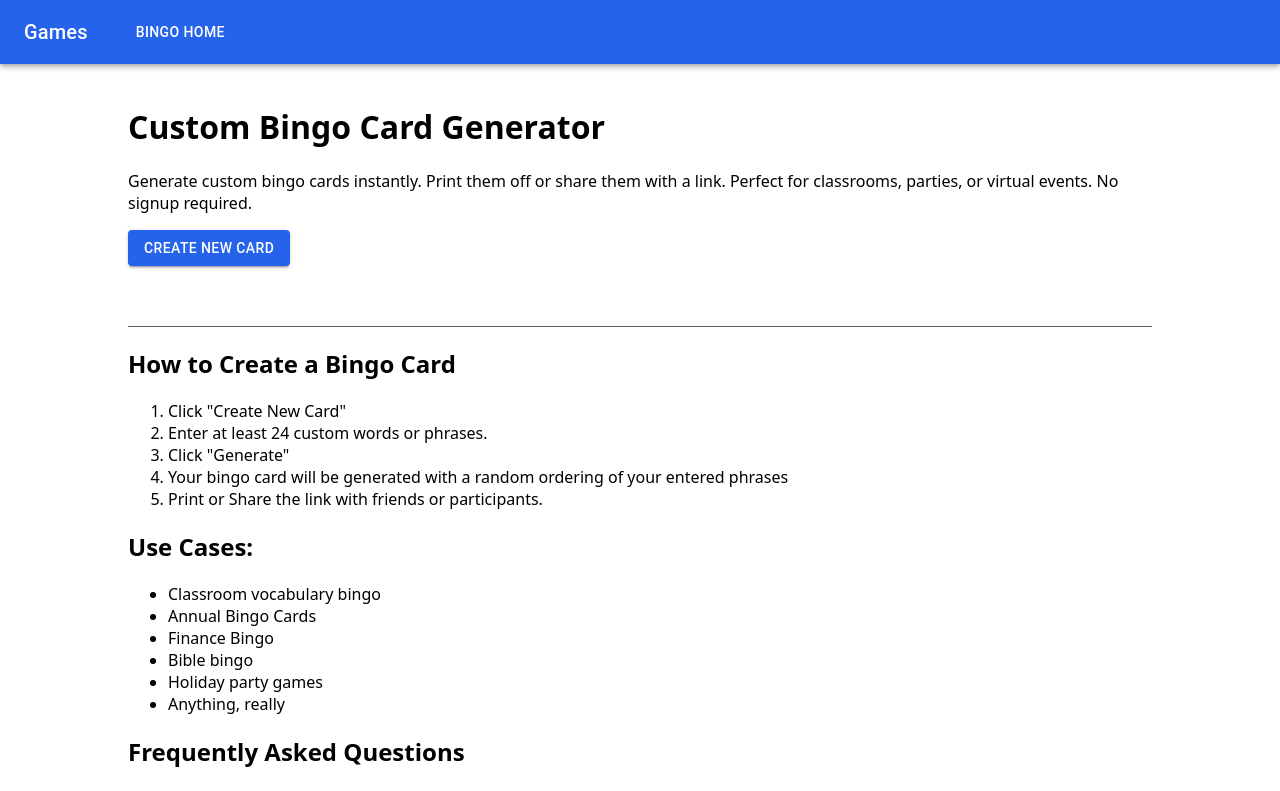
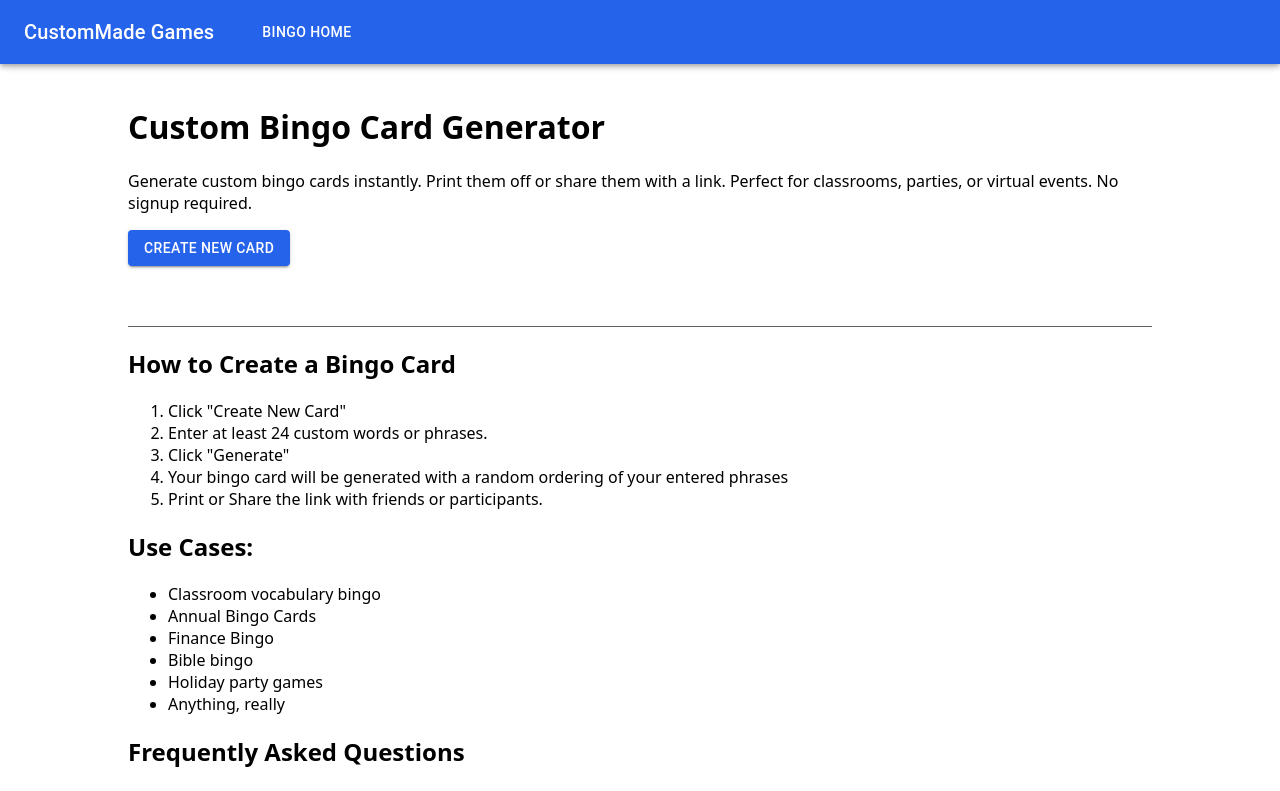
Before and after one commit to hagensv-web/games, a Next.js app: page /bingo in a window 1280 px wide. Shown: the top 791 px of the page. Built offline with nearby package versions, Linux system fonts and the light colour scheme; what @mui/material-nextjs would draw is missing.

Commit message:
title links to home page

```diff
--- a/src/components/Navigation.tsx
+++ b/src/components/Navigation.tsx
@@ -15,6 +15,7 @@ import Drawer from '@mui/material/Drawer';
 import Button from '@mui/material/Button';
 import { bingoHome } from '@/utility/bingo/navigation';
 import Spacer from '@/components/Spacer';
+import Link from 'next/link';
 
 const pages = [
     {
@@ -47,7 +48,9 @@ export default function ResponsiveLayout() {
             </Box>
 
             <Typography variant="h6" sx={{ mr: 5 }}>
-                Games
+                <Link href="/" style={{ textDecoration: "none" }}>
+                CustomMade Games
+                </Link>
             </Typography>
 
             {/* Desktop Navigation */}
@@ -69,6 +72,13 @@ export default function ResponsiveLayout() {
         >
             <Box sx={{ width: 250 }} role="presentation">
             <List>
+                <ListItem>
+                    <ListItemButton>
+                        <Typography variant="h6">
+                            CustomMade Games
+                        </Typography>
+                    </ListItemButton>
+                </ListItem>
                 {pages.map((item,idx) => (
                 <ListItem key={idx} disablePadding>
                     <ListItemButton onClick={() => navigate(item.route)}>
```
